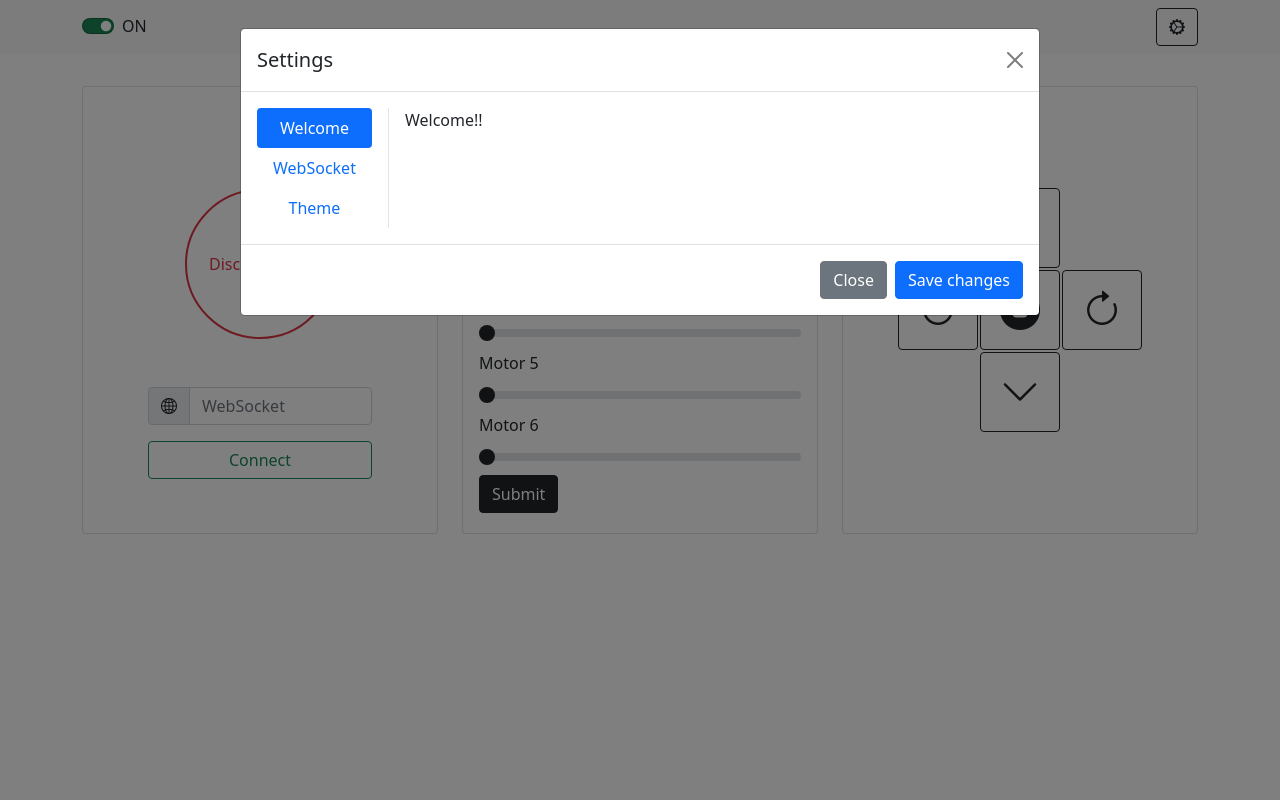
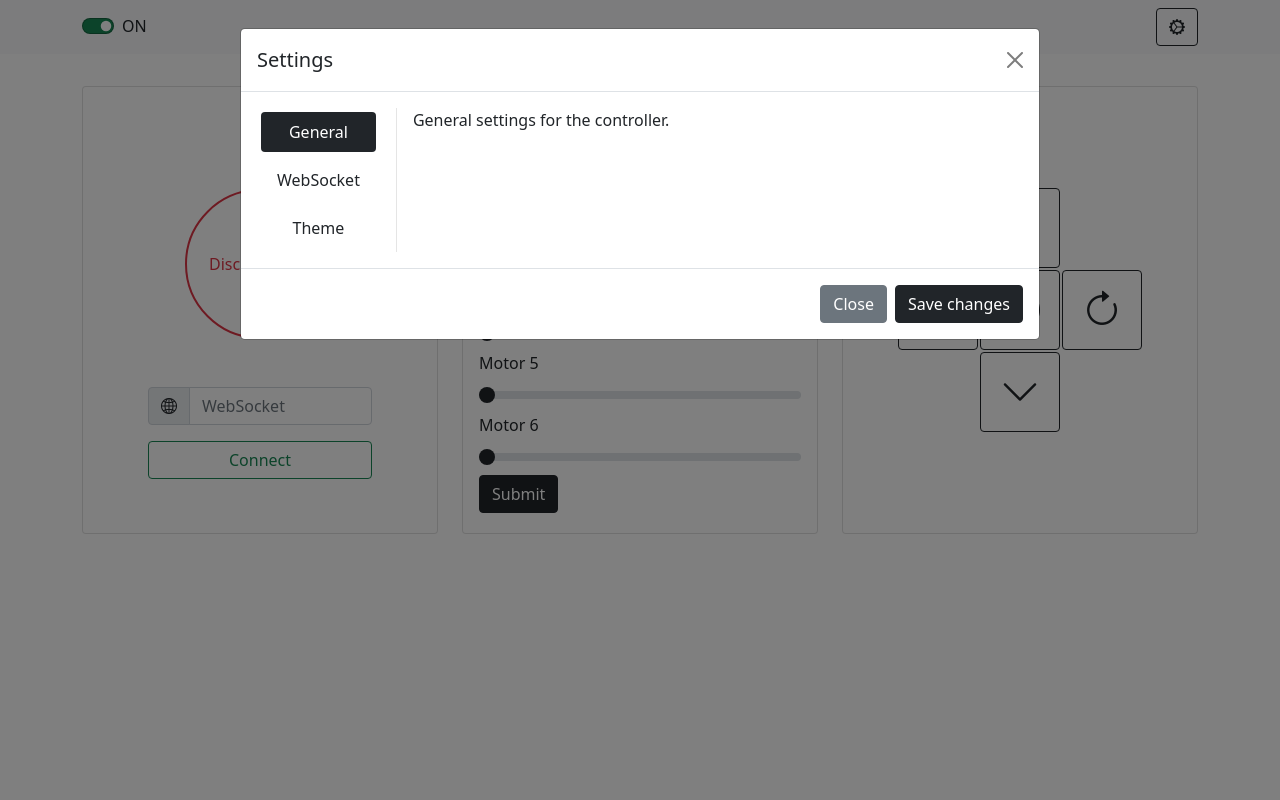
Before and after one commit to sasmaq/sas-robotic-arm, a PHP site: page / in a window 1280 px wide, after a click that opens the changed part. Run offline with PHP 8.4, Linux system fonts and the light colour scheme; data comes from the database, SQL or seed files in the repository.

Commit message:
updated settings

```diff
--- a/index.php
+++ b/index.php
@@ -92,27 +92,27 @@ if (mysqli_fetch_assoc($result)["Value"] == 1) {
             <div class="modal-body">
               <div class="d-flex flex-md-row flex-column align-items-start">
                 <div class="nav flex-column nav-pills me-3 setting" id="v-pills-tab" role="tablist" aria-orientation="vertical">
-                  <button class="nav-link active" id="v-pills-Welcome-tab" data-bs-toggle="pill" data-bs-target="#v-pills-Welcome" type="button" role="tab" aria-controls="v-pills-Welcome" aria-selected="true">Welcome</button>
-                  <button class="nav-link" id="v-pills-WebSocket-tab" data-bs-toggle="pill" data-bs-target="#v-pills-WebSocket" type="button" role="tab" aria-controls="v-pills-WebSocket" aria-selected="false">WebSocket</button>
-                  <button class="nav-link" id="v-pills-Theme-tab" data-bs-toggle="pill" data-bs-target="#v-pills-Theme" type="button" role="tab" aria-controls="v-pills-Theme" aria-selected="false">Theme</button>
+                  <button class="nav-link m-1 active" id="v-pills-General-tab" data-bs-toggle="pill" data-bs-target="#v-pills-General" type="button" role="tab" aria-controls="v-pills-General" aria-selected="true">General</button>
+                  <button class="nav-link m-1" id="v-pills-WebSocket-tab" data-bs-toggle="pill" data-bs-target="#v-pills-WebSocket" type="button" role="tab" aria-controls="v-pills-WebSocket" aria-selected="false">WebSocket</button>
+                  <button class="nav-link m-1" id="v-pills-Theme-tab" data-bs-toggle="pill" data-bs-target="#v-pills-Theme" type="button" role="tab" aria-controls="v-pills-Theme" aria-selected="false">Theme</button>
                 </div>
                 <div class="setting-div"></div>
                 <div class="tab-content" id="v-pills-tabContent">
-                  <div class="tab-pane fade show active" id="v-pills-Welcome" role="tabpanel" aria-labelledby="v-pills-Welcome-tab">
-                    Welcome!!
+                  <div class="tab-pane fade show active" id="v-pills-General" role="tabpanel" aria-labelledby="v-pills-General-tab">
+                    General settings for the controller.
                   </div>
                   <div class="tab-pane fade" id="v-pills-WebSocket" role="tabpanel" aria-labelledby="v-pills-WebSocket-tab">
-                    WebSocket
+                    WebSocket settings.
                   </div>
                   <div class="tab-pane fade" id="v-pills-Theme" role="tabpanel" aria-labelledby="v-pills-Theme-tab">
-                    Theme
+                    Theme settings.
                   </div>
                 </div>
               </div>
             </div>
             <div class="modal-footer">
               <button type="button" class="btn btn-secondary" data-bs-dismiss="modal">Close</button>
-              <button type="button" class="btn btn-primary">Save changes</button>
+              <button type="button" class="btn btn-dark">Save changes</button>
             </div>
           </div>
         </div>
@@ -160,17 +160,17 @@ if (mysqli_fetch_assoc($result)["Value"] == 1) {
           <div class="card-body">
             <form id="angles" action="php_sql/setMotorValues.php" method="POST">
               <label for="Motor1Range" class="form-label">Motor 1</label>
-              <input type="range" class="form-range" min="0" max="180" step="5" id="Motor1Range" name="Motor1" <?php include 'php_sql/getMotor1.php';?> <?php echo $isDisabled; ?>>
+              <input type="range" class="form-range" min="0" max="180" step="5" id="Motor1Range" name="Motor1" <?php include 'php_sql/getMotor1.php'; ?> <?php echo $isDisabled; ?>>
               <label for="Motor2Range" class="form-label">Motor 2</label>
-              <input type="range" class="form-range" min="0" max="180" step="5" id="Motor2Range" name="Motor2" <?php include 'php_sql/getMotor2.php';?> <?php echo $isDisabled; ?>>
+              <input type="range" class="form-range" min="0" max="180" step="5" id="Motor2Range" name="Motor2" <?php include 'php_sql/getMotor2.php'; ?> <?php echo $isDisabled; ?>>
               <label for="Motor3Range" class="form-label">Motor 3</label>
-              <input type="range" class="form-range" min="0" max="180" step="5" id="Motor3Range" name="Motor3" <?php include 'php_sql/getMotor3.php';?> <?php echo $isDisabled; ?>>
+              <input type="range" class="form-range" min="0" max="180" step="5" id="Motor3Range" name="Motor3" <?php include 'php_sql/getMotor3.php'; ?> <?php echo $isDisabled; ?>>
               <label for="Motor4Range" class="form-label">Motor 4</label>
-              <input type="range" class="form-range" min="0" max="180" step="5" id="Motor4Range" name="Motor4" <?php include 'php_sql/getMotor4.php';?> <?php echo $isDisabled; ?>>
+              <input type="range" class="form-range" min="0" max="180" step="5" id="Motor4Range" name="Motor4" <?php include 'php_sql/getMotor4.php'; ?> <?php echo $isDisabled; ?>>
               <label for="Motor5Range" class="form-label">Motor 5</label>
-              <input type="range" class="form-range" min="0" max="180" step="5" id="Motor5Range" name="Motor5" <?php include 'php_sql/getMotor5.php';?> <?php echo $isDisabled; ?>>
+              <input type="range" class="form-range" min="0" max="180" step="5" id="Motor5Range" name="Motor5" <?php include 'php_sql/getMotor5.php'; ?> <?php echo $isDisabled; ?>>
               <label for="Motor6Range" class="form-label">Motor 6</label>
-              <input type="range" class="form-range" min="0" max="180" step="5" id="Motor6Range" name="Motor6" <?php include 'php_sql/getMotor6.php';?> <?php echo $isDisabled; ?>>
+              <input type="range" class="form-range" min="0" max="180" step="5" id="Motor6Range" name="Motor6" <?php include 'php_sql/getMotor6.php'; ?> <?php echo $isDisabled; ?>>
               <button type="submit" name="submit" class="btn btn-dark" <?php echo $isDisabled; ?>>Submit</button>
             </form>
           </div>
--- a/styles.css
+++ b/styles.css
@@ -49,7 +49,7 @@ input[type=range]:active::-webkit-slider-thumb {
 .setting-div {
     border-right: 1px solid rgba(0, 0, 0, 0.1);
     width: auto;
-    height: 120px;
+    height: 144px;
     margin-right: 1rem;
 }
 
@@ -65,3 +65,15 @@ input[type=range]:active::-webkit-slider-thumb {
         margin-bottom: 1rem;
     }
 }
+
+.nav-link {
+    color: #212529;
+}
+.nav-link:hover{
+    color: #fff;
+    background-color: #212529;
+}
+.nav-pills .nav-link.active, .nav-pills .show>.nav-link {
+    color: #fff;
+    background-color: #212529;
+}
```
